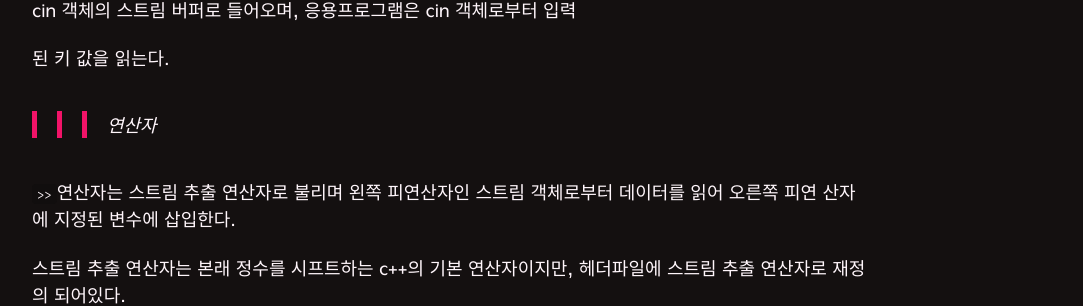
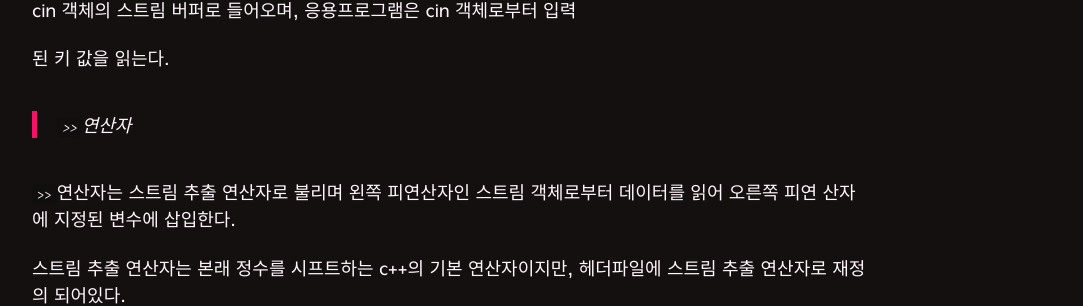
Before and after one commit to lesslate/lesslate.github.io, a Jekyll site: the page built from _posts/Cpp/2018-08-14-C++ 키입력.md, in a window 1280 px wide and 900 px high, scrolled down 1104 px. Shown: the part 141-447 px from the top of the window, without its empty margins (188-1271 px from the left). Built offline with Jekyll 4.4.1, drawn with Linux system fonts in a browser that asks for light colours; nearby versions of some CDN libraries; some web fonts are replaced; comment, search, counter and statistics services are not loaded.

Commit message:
Update 2018-08-14-C++ 키입력.md

```diff
--- a/_posts/Cpp/2018-08-14-C++ 키입력.md
+++ b/_posts/Cpp/2018-08-14-C++ 키입력.md
@@ -52,7 +52,7 @@ cin은 키보드와 c++ 응용프로그램을 연결하는 C++ 표준 입력 스
 된 키 값을 읽는다.
 
 
-> >>연산자
+> `>>`연산자
 
 `>>`연산자는 스트림 추출 연산자로 불리며 왼쪽 피연산자인 스트림 객체로부터 데이터를 읽어 오른쪽 피연
 산자에 지정된 변수에 삽입한다.
```
